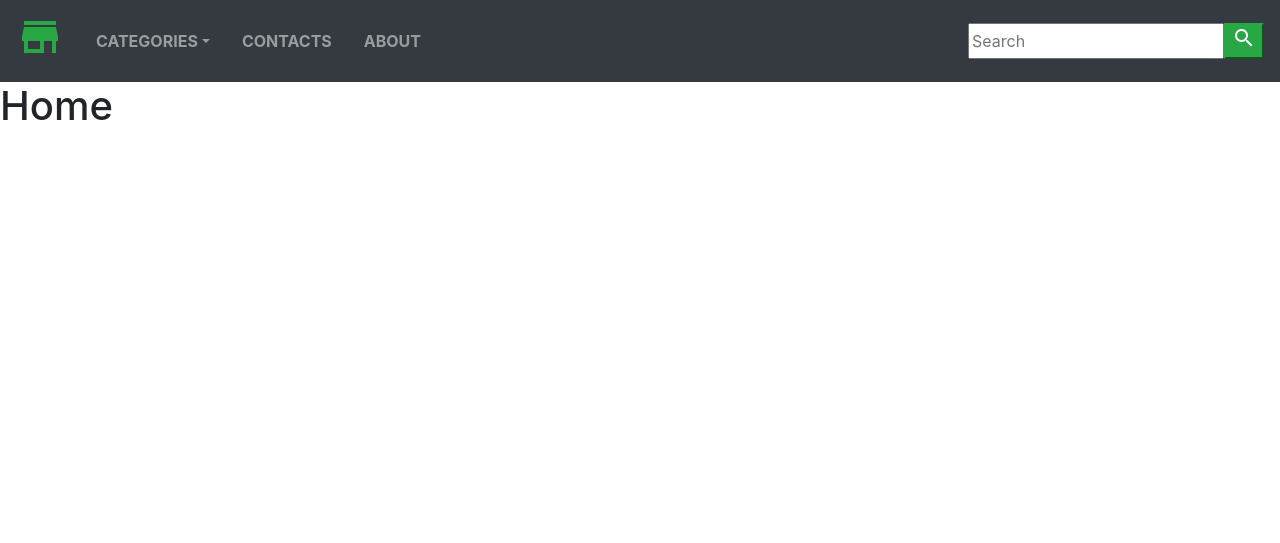
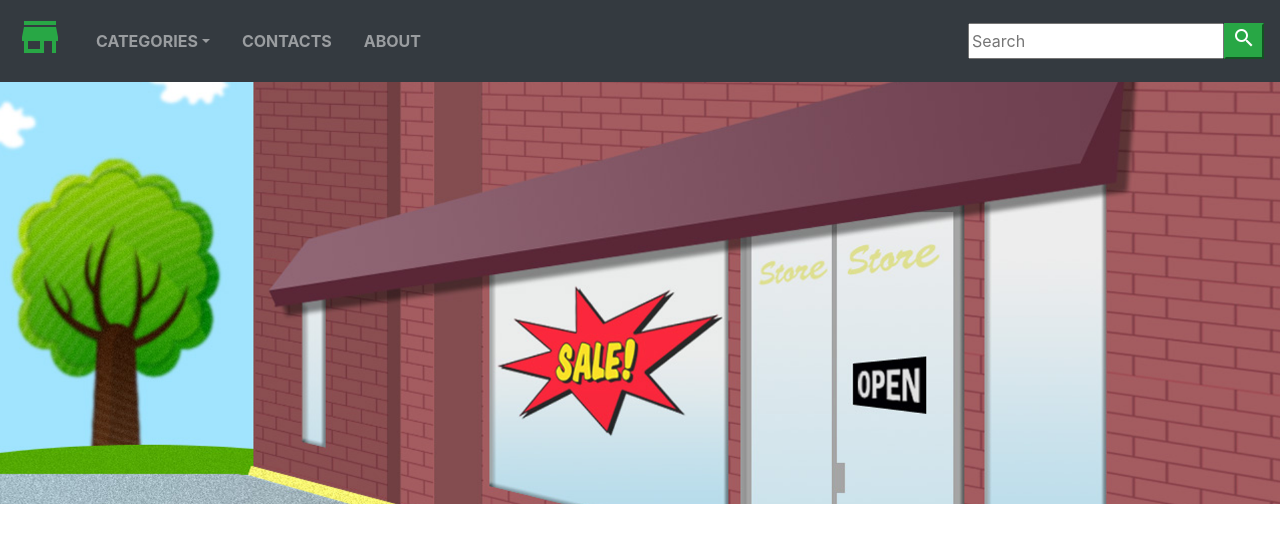
Before and after one commit to nickelk/ecommerce, a Django app: template shop/templates/home.html in a window 1280 px wide. Shown: the top 543 px of the page. Run offline with Django 3.2, Linux system fonts and the light colour scheme; the template is opened without the code that fills it, so the values that code supplies are empty.

Commit message:
static image added

```diff
--- a/shop/templates/home.html
+++ b/shop/templates/home.html
@@ -1,7 +1,13 @@
 {% extends 'base.html' %}
+
+{% load static %}
 
 {% block title %}Home{% endblock %}
 
 {% block content %}
-<h1>Home</h1>
+    <div class="container-fluid">
+        <div class="row">
+            <img class="img-fluid" src="{% static 'sale1.png' %}">
+        </div>
+    </div>
 {% endblock %}
```
Also changed, not shown: ecommerce/settings.py (+6 -6 lines), ecommerce/static/sale1.png (added).
